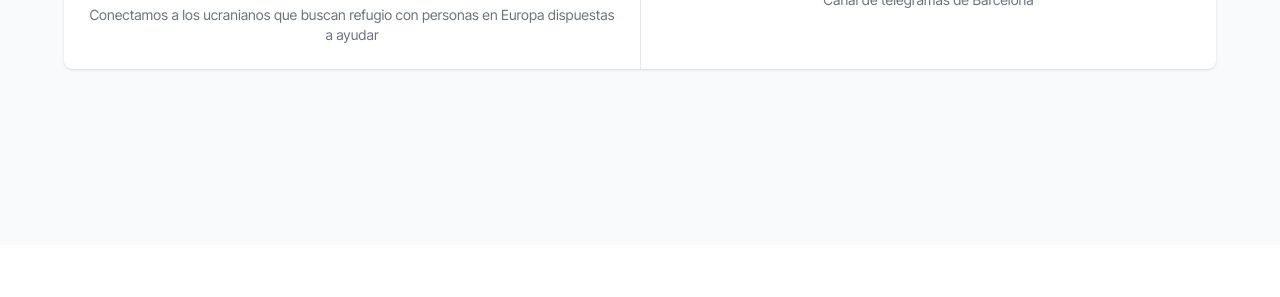
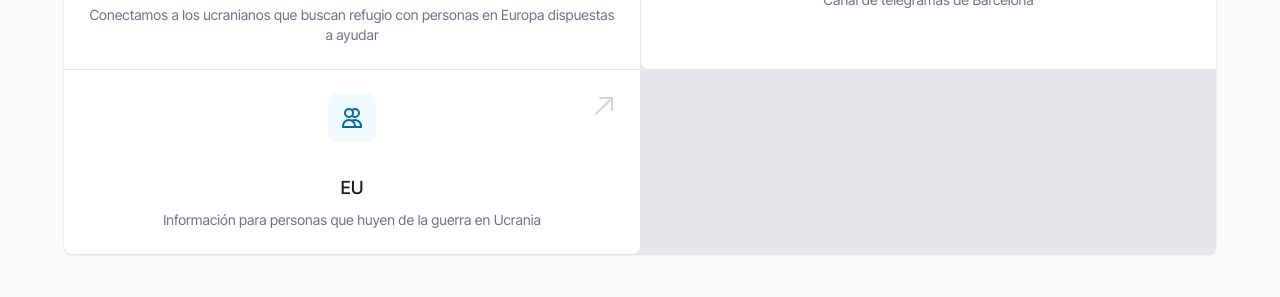
Before and after one commit to oivoodoo/Ukraine, a Next.js app: page / in a window 1280 px wide. Shown: the part 2287-2584 px from the top of the page. Built offline with nearby package versions, Linux system fonts and the light colour scheme.

Commit message:
add link eu

```diff
--- a/src/components/bits/home/LinksSection.tsx
+++ b/src/components/bits/home/LinksSection.tsx
@@ -30,6 +30,15 @@ const actions = [
     href: 'https://t.me/infohelpBCN',
     description: 'Canal de telegramas de Barcelona',
     icon: () => <TelegramIcon className='h-6 w-6' aria-hidden='true' round />,
+    iconForeground: 'text-sky-700',
+    iconBackground: 'bg-sky-50',
+  },
+  {
+    title: 'EU',
+    href: 'https://ec.europa.eu/info/strategy/priorities-2019-2024/stronger-europe-world/eu-solidarity-ukraine/eu-assistance-ukraine/information-people-fleeing-war-ukraine_en',
+    description:
+      'Información para personas que huyen de la guerra en Ucrania',
+    icon: () => <UsersIcon className='h-6 w-6' aria-hidden='true' />,
     iconForeground: 'text-sky-700',
     iconBackground: 'bg-sky-50',
   },
```
